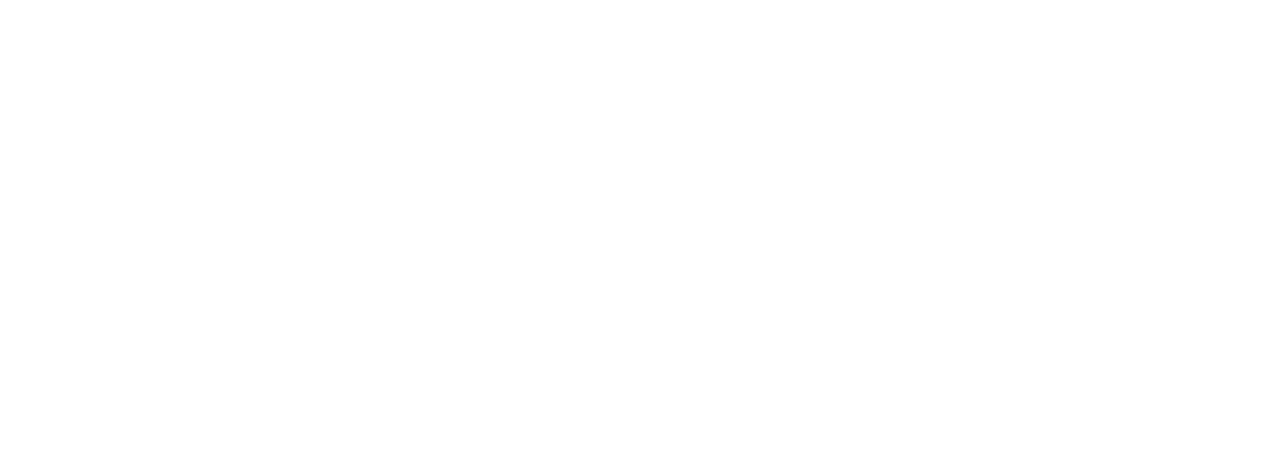
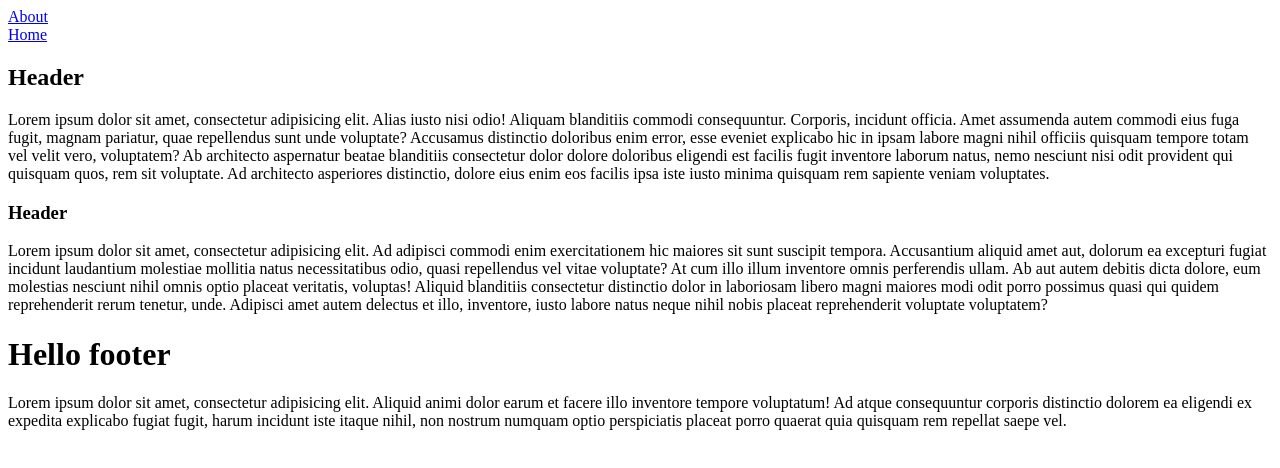
Before and after one commit to rexarabe/first_projects, a plain HTML site: page Contact.html in a window 1280 px wide. Drawn offline with Linux system fonts and the light colour scheme.

Commit message:
I did add new lines in Contact.html

```diff
--- a/Contact.html
+++ b/Contact.html
@@ -7,6 +7,36 @@
     <title>Contact Page</title>
 </head>
 <body>
+ <a href="about.html">About</a>
+ <br/>
+ <a href="index.html">Home</a>
+ <br/>
 
+ <article>
+     <h2>Header</h2>
+     <p>Lorem ipsum dolor sit amet, consectetur adipisicing elit. Alias iusto nisi odio! Aliquam blanditiis commodi
+         consequuntur. Corporis, incidunt officia. Amet assumenda autem commodi eius fuga fugit, magnam pariatur, quae
+         repellendus sunt unde voluptate? Accusamus distinctio doloribus enim error, esse eveniet explicabo hic in ipsam
+         labore magni nihil officiis quisquam tempore totam vel velit vero, voluptatem? Ab architecto aspernatur beatae
+         blanditiis consectetur dolor dolore doloribus eligendi est facilis fugit inventore laborum natus, nemo nesciunt
+         nisi odit provident qui quisquam quos, rem sit voluptate. Ad architecto asperiores distinctio, dolore eius enim
+         eos facilis ipsa iste iusto minima quisquam rem sapiente veniam voluptates.</p>
+     <h3>Header</h3>
+     <p>Lorem ipsum dolor sit amet, consectetur adipisicing elit. Ad adipisci commodi enim exercitationem hic maiores
+         sit sunt suscipit tempora. Accusantium aliquid amet aut, dolorum ea excepturi fugiat incidunt laudantium
+         molestiae mollitia natus necessitatibus odio, quasi repellendus vel vitae voluptate? At cum illo illum
+         inventore omnis perferendis ullam. Ab aut autem debitis dicta dolore, eum molestias nesciunt nihil omnis optio
+         placeat veritatis, voluptas! Aliquid blanditiis consectetur distinctio dolor in laboriosam libero magni maiores
+         modi odit porro possimus quasi qui quidem reprehenderit rerum tenetur, unde. Adipisci amet autem delectus et
+         illo, inventore, iusto labore natus neque nihil nobis placeat reprehenderit voluptate voluptatem?</p>
+ </article>
+
+<footer>
+    <h1>Hello footer</h1>
+    <p>Lorem ipsum dolor sit amet, consectetur adipisicing elit. Aliquid animi dolor earum et facere illo inventore
+        tempore voluptatum! Ad atque consequuntur corporis distinctio dolorem ea eligendi ex expedita explicabo fugiat
+        fugit, harum incidunt iste itaque nihil, non nostrum numquam optio perspiciatis placeat porro quaerat quia
+        quisquam rem repellat saepe vel.</p>
+</footer>
 </body>
 </html>
```
Also changed, not shown: about.html (+28 -0 lines).
